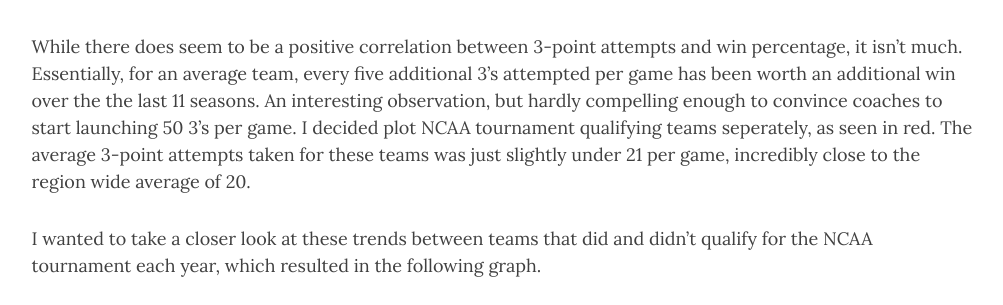
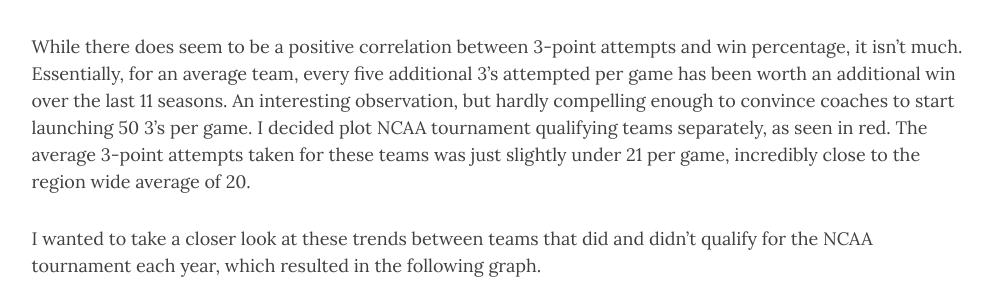
Before and after one commit to emiller518/emiller518.github.io, a Jekyll site: the page built from _posts/2019-06-03-region-three-point-trends.md, in a window 1280 px wide and 900 px high, scrolled down 5136 px, cut to the strip 225-530 px from the top of the window. Shown: the whole strip, without its empty margins (136-1139 px from the left). Built offline with Jekyll 4.4.1, drawn with Linux system fonts in a browser that asks for light colours; nearby versions of some CDN libraries; some of the changed text lies outside the part shown.

Commit message:
Update 2019-06-03-region-three-point-trends.md

```diff
--- a/_posts/2019-06-03-region-three-point-trends.md
+++ b/_posts/2019-06-03-region-three-point-trends.md
@@ -72,7 +72,7 @@ Moving along from the year to year trends, my next question was simple - how hav
         frameBorder="0">
 </iframe>
 
-While there does seem to be a positive correlation between 3-point attempts and win percentage, it isn't much. Essentially, for an average team, every five additional 3's attempted per game has been worth an additional win over the the last 11 seasons. An interesting observation, but hardly compelling enough to convince coaches to start launching 50 3's per game. I decided plot NCAA tournament qualifying teams seperately, as seen in red. The average 3-point attempts taken for these teams was just slightly under 21 per game, incredibly close to the region wide average of 20.
+While there does seem to be a positive correlation between 3-point attempts and win percentage, it isn't much. Essentially, for an average team, every five additional 3's attempted per game has been worth an additional win over the last 11 seasons. An interesting observation, but hardly compelling enough to convince coaches to start launching 50 3's per game. I decided plot NCAA tournament qualifying teams separately, as seen in red. The average 3-point attempts taken for these teams was just slightly under 21 per game, incredibly close to the region wide average of 20.
 
 I wanted to take a closer look at these trends between teams that did and didn't qualify for the NCAA tournament each year, which resulted in the following graph.
 
```
Also changed, not shown: other parts of _posts/2019-06-03-region-three-point-trends.md (+4 -4 lines).
